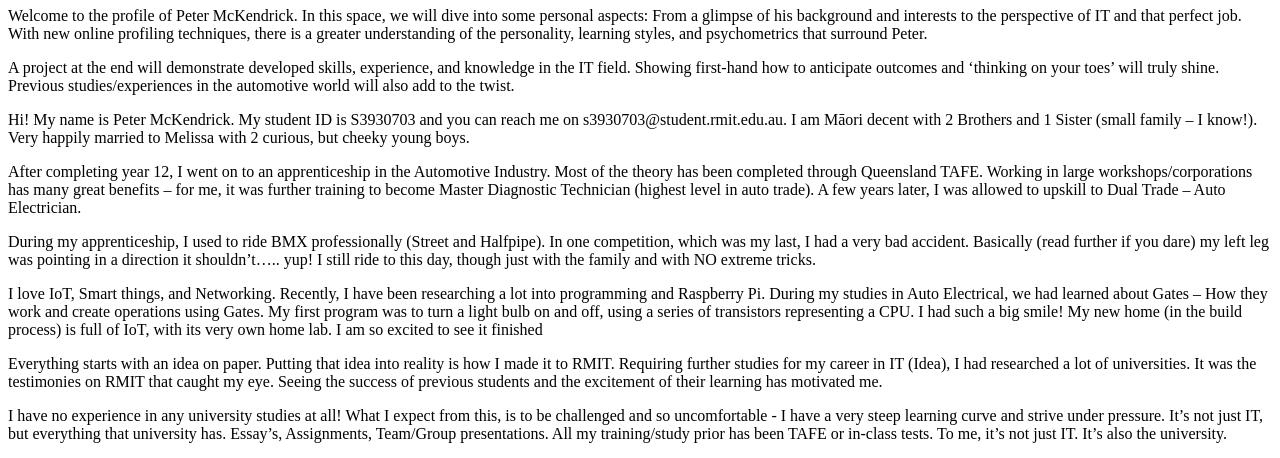
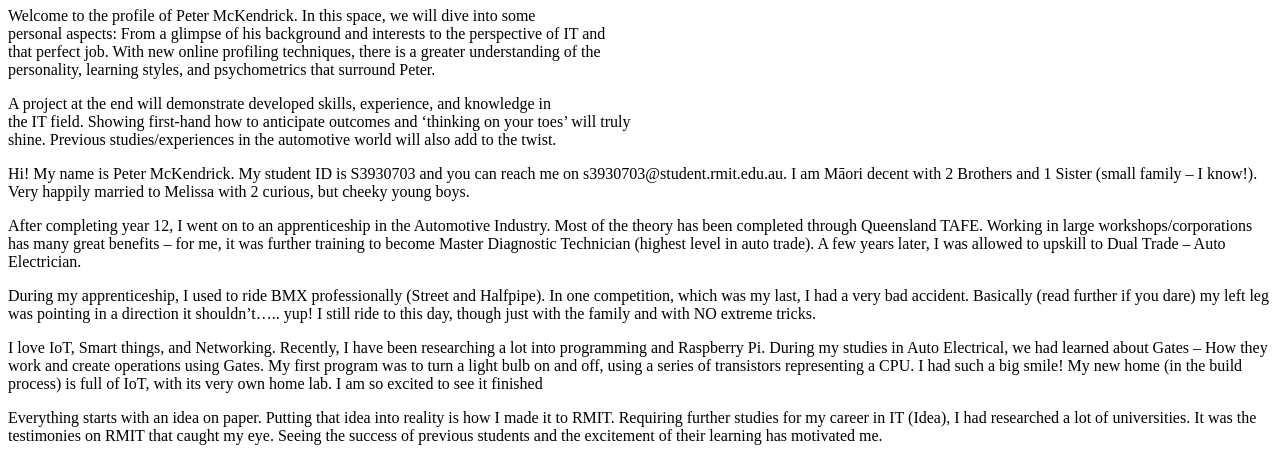
Before and after one commit to PeteQM/MyProfile, a plain HTML site: page index.html in a window 1280 px wide. Shown: the part 73-531 px from the top of the page. Drawn offline with Linux system fonts and the light colour scheme.

Commit message:
Added line breaks

```diff
--- a/index.html
+++ b/index.html
@@ -5,12 +5,12 @@
 
 
 <h1>About Me</h1>
-<p>Welcome to the profile of Peter McKendrick. In this space, we will dive into some
-personal aspects: From a glimpse of his background and interests to the perspective of IT and
-that perfect job. With new online profiling techniques, there is a greater understanding of the
+<p>Welcome to the profile of Peter McKendrick. In this space, we will dive into some<br>
+personal aspects: From a glimpse of his background and interests to the perspective of IT and<br>
+that perfect job. With new online profiling techniques, there is a greater understanding of the<br>
 personality, learning styles, and psychometrics that surround Peter.</p>
-<p>A project at the end will demonstrate developed skills, experience, and knowledge in
-the IT field. Showing first-hand how to anticipate outcomes and ‘thinking on your toes’ will truly
+<p>A project at the end will demonstrate developed skills, experience, and knowledge in<br>
+the IT field. Showing first-hand how to anticipate outcomes and ‘thinking on your toes’ will truly<br>
 shine. Previous studies/experiences in the automotive world will also add to the twist.</p>
 <p>Hi! My name is Peter McKendrick. My student ID is S3930703 and you can reach me on
 s3930703@student.rmit.edu.au. I am Māori decent with 2 Brothers and 1 Sister (small family – I
```
